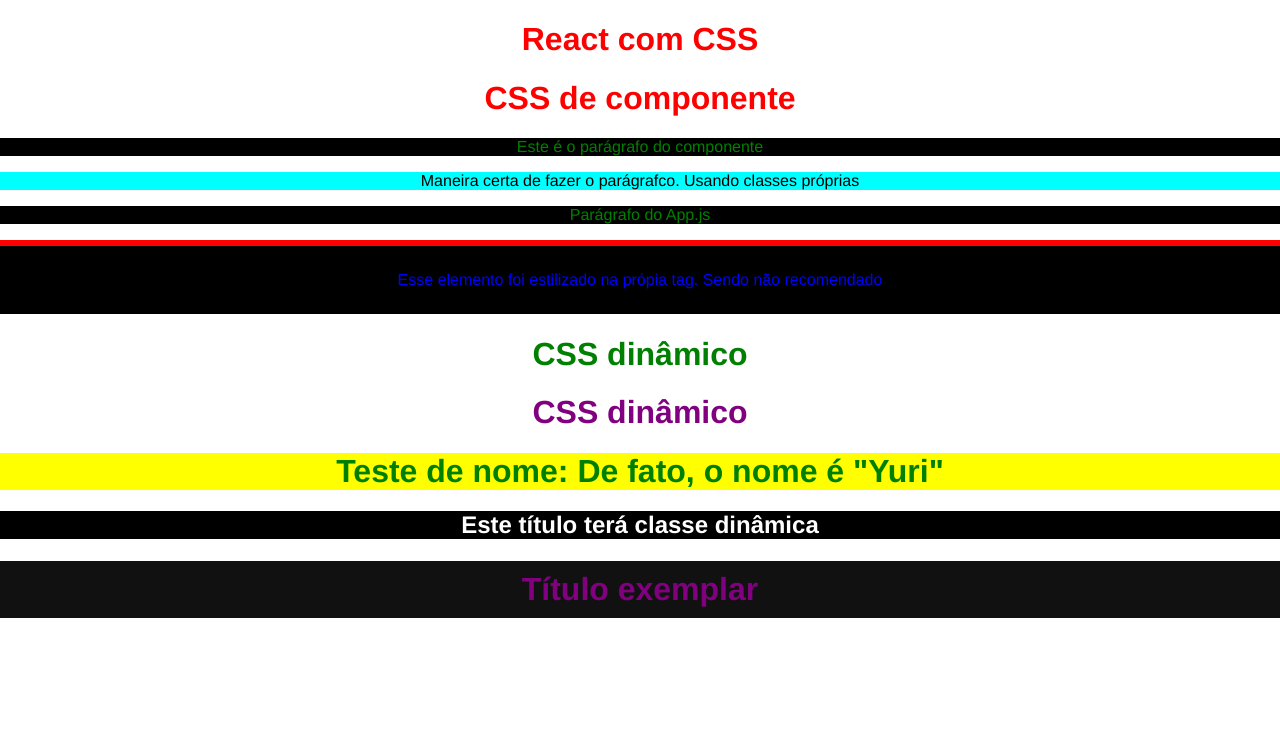
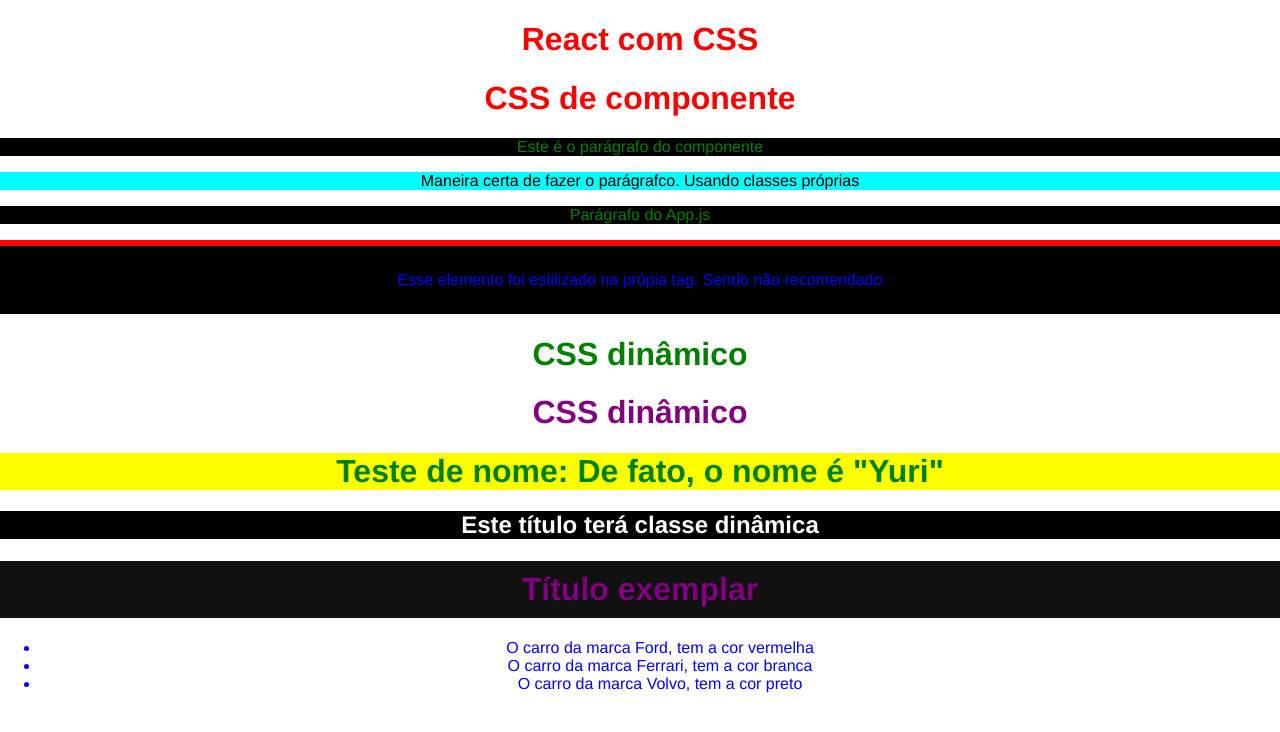
Before and after one commit to YuriCF1/Proj.Study-React-4, a React (Create React App) app in the folder css-react/: page / in a window 1280 px wide. Shown: the top 732 px of the page. Built offline with nearby package versions, Linux system fonts and the light colour scheme.

Commit message:
Using loops and css modules in a exercise

```diff
--- a/css-react/src/App.js
+++ b/css-react/src/App.js
@@ -1,8 +1,9 @@
-import logo from './logo.svg';
+// import logo from './logo.svg';
 import './App.css';
 import MyComponant from './components/MyComponant';
 import { useState } from 'react';
 import Title from './components/Title';
+import Cars from './components/Cars';
 
 
 function App() {
@@ -29,6 +30,8 @@
       {/* CSS Modules */}
       {/* Restrinjo o CSS ao nível do componente, apenas */}
       <Title />
+      {/* Exercício */}
+      <Cars />
     </div>
   );
 }
--- /dev/null
+++ b/css-react/src/components/Cars.js
@@ -0,0 +1,37 @@
+import React, { useState } from "react";
+import Style from "./Cars.module.css";
+
+const Cars = () => {
+  // const [AllCars] = useState([
+    const [AllCars, setAllCars] = useState( [
+    {
+      id: 1,
+      marca: "Ford",
+      cor: "vermelha",
+    },
+    {
+      id: 2,
+      marca: "Ferrari",
+      cor: "branca",
+    },
+    {
+      id: 3,
+      marca: "Volvo",
+      cor: "preto",
+    },
+  ]);
+  return (
+    <div>
+      <ul>
+        {/* LEMBRSE- () FUNCIONA PARA ABRIR FUNÇÕES COM OBJETOS NO REACT */}
+        {AllCars.map((car) => (
+          <li className={Style.car_sentence} key={car.id}>
+            O carro da marca {car.marca}, tem a cor {car.cor}
+          </li>
+        ))}
+      </ul>
+    </div>
+  );
+};
+
+export default Cars;
--- /dev/null
+++ b/css-react/src/components/Cars.module.css
@@ -0,0 +1,4 @@
+.car_sentence {
+    color: blue;
+
+}
```
